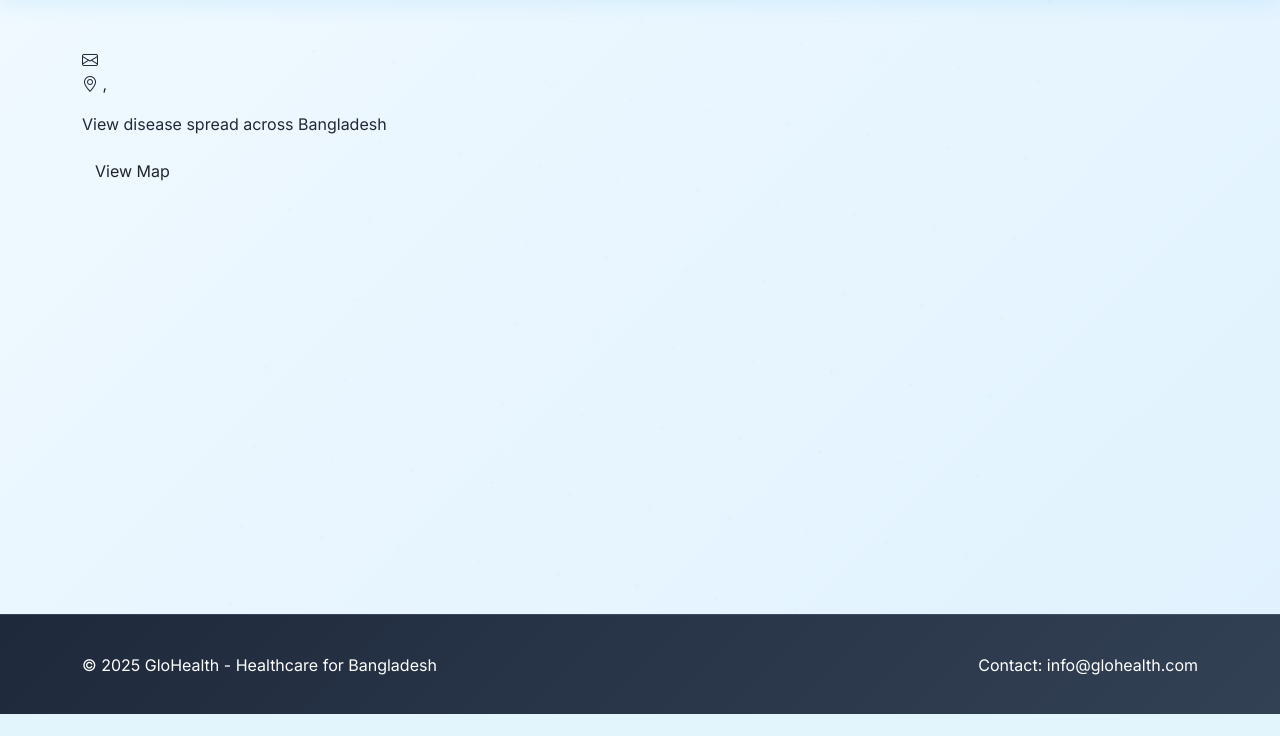
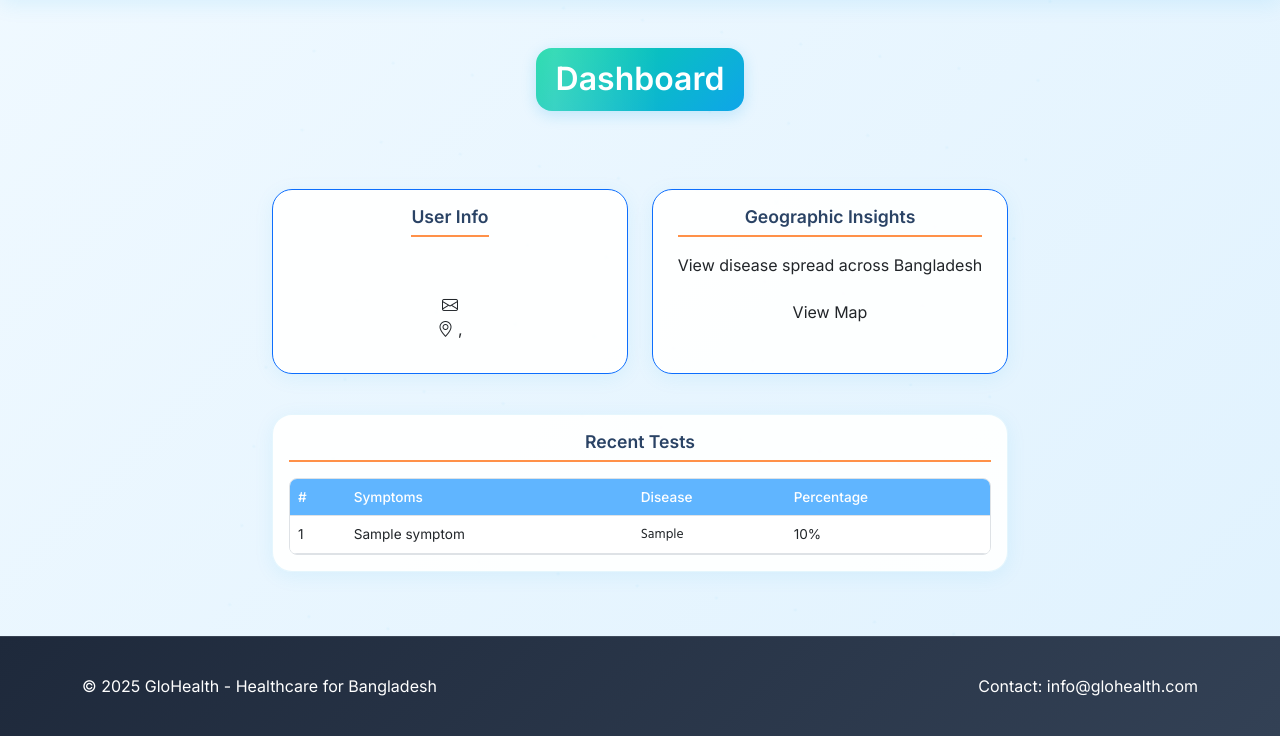
Before and after one commit to itzabd/GloHealth_Ai, a Flask app: template templates/dashboard.html in a window 1280 px wide. Shown: the part 86-822 px from the top of the page. Before the commit the page ends 800 px from the top, so only its background shows below. Run offline with Flask 3, Linux system fonts and the light colour scheme; the template is opened without the code that fills it: most values are stand-ins (such as "Sample title", 1, 10 or a date in 2020); parts of the project's set-up code (start-up, migrations or seed data) failed here and were passed over.

Commit message:
updates on dashboard

```diff
--- a/templates/dashboard.html
+++ b/templates/dashboard.html
@@ -86,7 +86,24 @@
 {% endblock %}
 
 {% block content %}
+<div class="row mb-5">
+    <div class="col text-center">
+        <h2 class="section-header">
+            <span class="lang-bn">ড্যাশবোর্ড</span>
+            <span class="lang-en">Dashboard</span>
+        </h2>
+    </div>
+</div>
 
+<div class="row mb-4 justify-content-center">
+    <!-- User Info Card -->
+    <div class="col-md-4 mb-3 d-flex justify-content-center">
+        <div class="card card-hover w-100 card-centered border-primary">
+            <div class="card-body">
+                <h5 class="section-title">
+                <span class="lang-bn">ব্যবহারকারী তথ্য</span>
+                <span class="lang-en">User Info</span>
+            </h5></div>
             <div class="card-body">
                 <h5>{{ current_user.name }}</h5>
                 <p>
@@ -97,7 +114,15 @@
         </div>
     </div>
 
-
+    <!-- Geographic Insights Card -->
+    <div class="col-md-4 mb-3 d-flex justify-content-center">
+        <div class="card card-hover w-100 card-centered border-primary">
+            <div class="card-body">
+                <h5 class="section-title">
+                    <span class="lang-bn">ভৌগলিক বিশ্লেষণ</span>
+                    <span class="lang-en">Geographic Insights</span>
+                </h5>
+                <p>
                     <span class="lang-bn">বাংলাদেশে রোগের বিস্তার দেখুন</span>
                     <span class="lang-en">View disease spread across Bangladesh</span>
                 </p>
@@ -108,10 +133,53 @@
             </div>
         </div>
     </div>
+</div>
 
+<!-- Recent Tests Table -->
+<div class="row justify-content-center mb-4">
+    <div class="col-md-8 mb-3">
+        <div class="card card-hover h-100">
+            <div class="card-body">
+                <h6 class="section-title text-center">
+                    <span class="lang-bn">সাম্প্রতিক পরীক্ষা</span>
+                    <span class="lang-en">Recent Tests</span>
+                </h6>
+                <div class="table-container">
+                    <div class="table-scroll-wrapper">
+                        <table class="table table-compact">
+                            <thead>
+                                <tr>
+                                    <th>#</th>
+                                    <th>
+                                        <span class="lang-bn">লক্ষণ</span>
+                                        <span class="lang-en">Symptoms</span>
+                                    </th>
+                                    <th>
+                                        <span class="lang-bn">রোগ</span>
+                                        <span class="lang-en">Disease</span>
+                                    </th>
+                                    <th>
+                                        <span class="lang-bn">নিশ্চিততা</span>
+                                        <span class="lang-en">Percentage</span>
+                                    </th>
+                                </tr>
+                            </thead>
+                            <tbody>
+                                {% for pred in predictions %}
+                                <tr>
+                                    <td>{{ loop.index }}</td>
+                                    <td>{{ pred.symptoms|join(', ') }}</td>
+                                    <td class="bangla">{{ pred.top_prediction }}</td>
+                                    <td>{{ (pred.confidence * 100)|round(1) }}%</td>
+                                </tr>
+                                {% endfor %}
+                            </tbody>
+                        </table>
+                    </div>
                 </div>
             </div>
         </div>
     </div>
 </div>
+
 {% endblock %}
```
